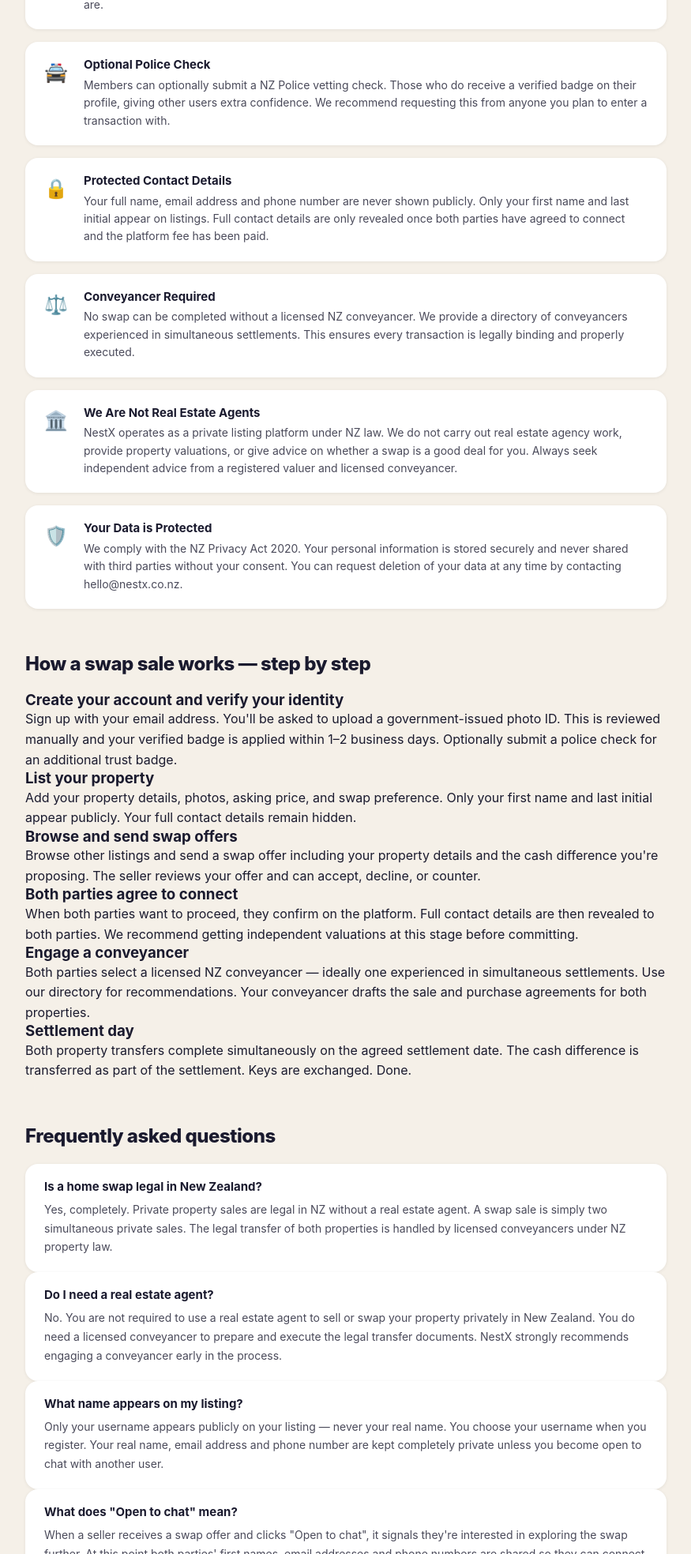
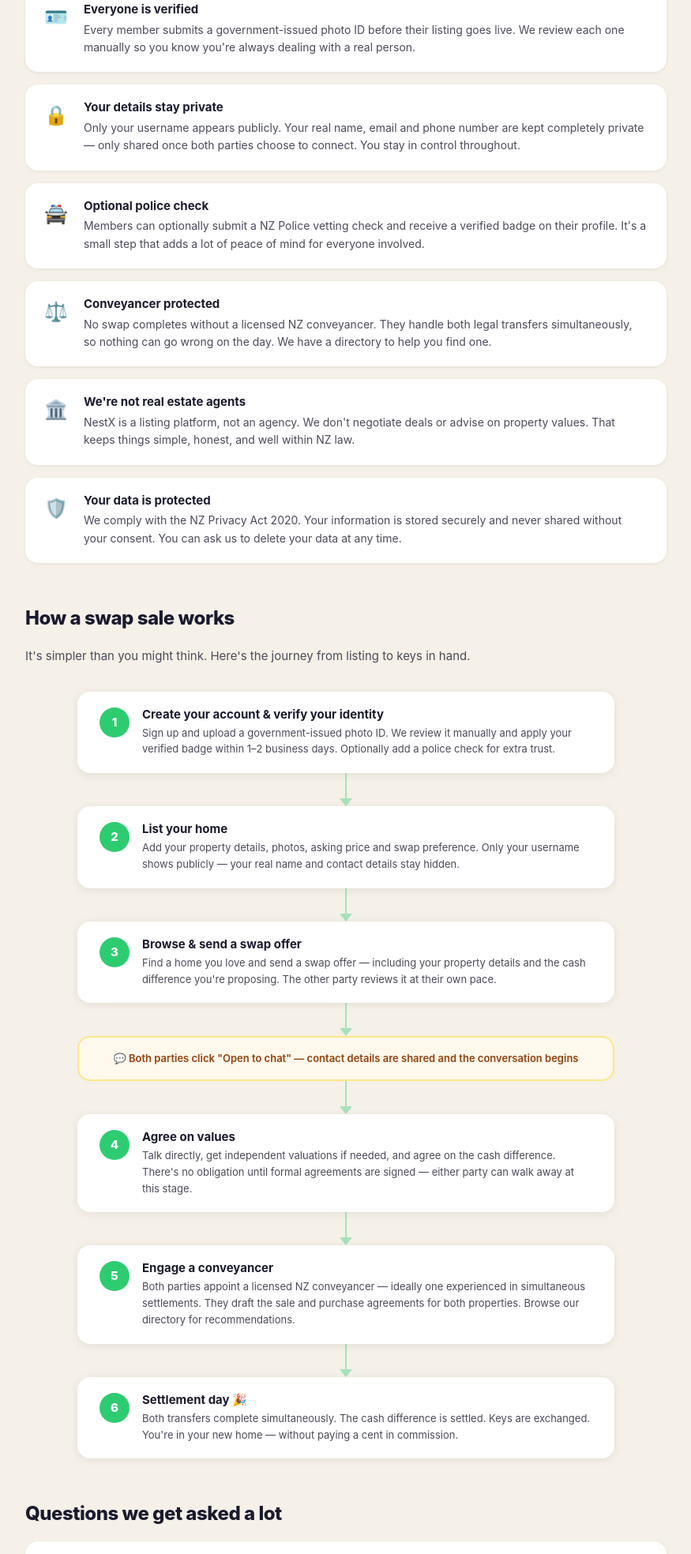
Before and after one commit to shalishajaelyn/swapnest, a website: page pages/about.html in a window 1280 px wide. Shown: the part 832-2800 px from the top of the page at 79% size, without its empty margins (202-1077 px from the left). Drawn offline with nearby package versions, Linux system fonts and the light colour scheme.

Commit message:
Update about.html

```diff
--- a/pages/about.html
+++ b/pages/about.html
@@ -5,6 +5,19 @@
   <meta name="viewport" content="width=device-width, initial-scale=1.0">
   <title>About NestX — NZ Home Swap Marketplace</title>
   <link rel="stylesheet" href="../css/style.css">
+  <style>
+    /* ── FLOWCHART ── */
+    .flowchart { display: flex; flex-direction: column; align-items: center; gap: 0; max-width: 680px; margin: 0 auto; }
+    .flow-step { background: white; border-radius: 16px; padding: 1.25rem 1.75rem; width: 100%; box-shadow: 0 2px 12px rgba(0,0,0,0.08); display: flex; align-items: flex-start; gap: 1rem; position: relative; }
+    .flow-num { width: 38px; height: 38px; border-radius: 50%; background: #2ecc71; color: white; font-weight: 800; font-size: 15px; display: flex; align-items: center; justify-content: center; flex-shrink: 0; }
+    .flow-content h3 { font-size: 15px; font-weight: 700; color: #1a1a2e; margin-bottom: 4px; }
+    .flow-content p { font-size: 13px; color: #4a4a5a; line-height: 1.6; margin: 0; }
+    .flow-arrow { width: 2px; height: 32px; background: #2ecc71; margin: 0 auto; opacity: 0.4; }
+    .flow-arrow-head { width: 0; height: 0; border-left: 8px solid transparent; border-right: 8px solid transparent; border-top: 10px solid #2ecc71; margin: 0 auto; opacity: 0.4; }
+    .flow-connector { display: flex; flex-direction: column; align-items: center; }
+    .flow-decision { background: #fef9ec; border: 2px solid #fde68a; border-radius: 16px; padding: 1rem 1.75rem; width: 100%; text-align: center; }
+    .flow-decision p { font-size: 13px; color: #92400e; font-weight: 600; margin: 0; }
+  </style>
 </head>
 <body>
 
@@ -25,14 +38,14 @@
 
   <div class="disclaimer-banner">
     <div class="container">
-      <strong>Match. Swap. Move.</strong> — New Zealand's first private home swap marketplace
+      <strong>Match. Swap. Move.</strong> — New Zealand's private home swap marketplace
     </div>
   </div>
 
   <div class="page-header">
     <div class="container">
       <h1>About NestX</h1>
-      <p>New Zealand's verified private home swap marketplace</p>
+      <p>A smarter way to move home in New Zealand</p>
     </div>
   </div>
 
@@ -42,172 +55,191 @@
     <section class="about-section">
       <div class="about-intro">
         <h2>What is NestX?</h2>
-        <p>NestX is New Zealand's first dedicated home swap marketplace. We connect homeowners who want to sell their property with others who want to do the same — and explore whether swapping makes more sense than the traditional sale process.</p>
-        <p>A swap sale works like two private sales happening simultaneously. Both parties agree on their respective property values, the owner of the lower-value property pays the difference to the other, and a licensed NZ conveyancer handles both legal transfers on the same settlement day.</p>
-        <p>NestX is a <strong>private listing platform only</strong>. We connect willing parties — we do not act as a real estate agent, provide property valuations, offer legal advice, or negotiate on anyone's behalf. We strongly recommend all users seek independent legal and financial advice before entering any agreement.</p>
+        <p>Moving home is one of the biggest decisions you'll ever make — and it doesn't have to mean handing over tens of thousands of dollars in agent fees. NestX is a private marketplace where New Zealand homeowners can list their property, connect with others looking to move, and explore whether a direct swap makes more sense than the traditional sale process.</p>
+        <p>A swap sale is simply two private sales happening at the same time. Both homeowners agree on their property values, the difference is settled between them, and a licensed NZ conveyancer takes care of the legal side. No agent in the middle. No commission. Just two people helping each other find a better fit.</p>
+        <p>NestX is a <strong>private listing platform only</strong>. We connect willing parties — we don't act as a real estate agent, provide valuations, or give advice on whether a deal is right for you. We always recommend getting independent legal and financial advice before entering any agreement.</p>
       </div>
     </section>
 
     <!-- TRUST & SAFETY -->
     <section class="about-section">
-      <h2>Is NestX safe and legitimate?</h2>
-      <p>We've built safety into every step of the platform. Here's exactly what we do to protect you:</p>
+      <h2>You're in safe hands</h2>
+      <p style="color:var(--text-mid);margin-bottom:1.5rem;font-size:15px;line-height:1.7;">We've thought carefully about how to make this process feel safe and trustworthy. Here's what we do to protect you every step of the way.</p>
 
       <div class="trust-detail-grid">
         <div class="trust-detail-card">
           <div class="trust-detail-icon">🪪</div>
           <div>
-            <h3>Identity Verification</h3>
-            <p>Every member is required to submit a government-issued photo ID (driver's licence or passport) before listing a property or sending swap offers. This ensures every person on the platform is who they say they are.</p>
+            <h3>Everyone is verified</h3>
+            <p>Every member submits a government-issued photo ID before their listing goes live. We review each one manually so you know you're always dealing with a real person.</p>
+          </div>
+        </div>
+        <div class="trust-detail-card">
+          <div class="trust-detail-icon">🔒</div>
+          <div>
+            <h3>Your details stay private</h3>
+            <p>Only your username appears publicly. Your real name, email and phone number are kept completely private — only shared once both parties choose to connect. You stay in control throughout.</p>
           </div>
         </div>
         <div class="trust-detail-card">
           <div class="trust-detail-icon">🚔</div>
           <div>
-            <h3>Optional Police Check</h3>
-            <p>Members can optionally submit a NZ Police vetting check. Those who do receive a verified badge on their profile, giving other users extra confidence. We recommend requesting this from anyone you plan to enter a transaction with.</p>
-          </div>
-        </div>
-        <div class="trust-detail-card">
-          <div class="trust-detail-icon">🔒</div>
-          <div>
-            <h3>Protected Contact Details</h3>
-            <p>Your full name, email address and phone number are never shown publicly. Only your first name and last initial appear on listings. Full contact details are only revealed once both parties have agreed to connect and the platform fee has been paid.</p>
+            <h3>Optional police check</h3>
+            <p>Members can optionally submit a NZ Police vetting check and receive a verified badge on their profile. It's a small step that adds a lot of peace of mind for everyone involved.</p>
           </div>
         </div>
         <div class="trust-detail-card">
           <div class="trust-detail-icon">⚖️</div>
           <div>
-            <h3>Conveyancer Required</h3>
-            <p>No swap can be completed without a licensed NZ conveyancer. We provide a directory of conveyancers experienced in simultaneous settlements. This ensures every transaction is legally binding and properly executed.</p>
+            <h3>Conveyancer protected</h3>
+            <p>No swap completes without a licensed NZ conveyancer. They handle both legal transfers simultaneously, so nothing can go wrong on the day. We have a directory to help you find one.</p>
           </div>
         </div>
         <div class="trust-detail-card">
           <div class="trust-detail-icon">🏛️</div>
           <div>
-            <h3>We Are Not Real Estate Agents</h3>
-            <p>NestX operates as a private listing platform under NZ law. We do not carry out real estate agency work, provide property valuations, or give advice on whether a swap is a good deal for you. Always seek independent advice from a registered valuer and licensed conveyancer.</p>
+            <h3>We're not real estate agents</h3>
+            <p>NestX is a listing platform, not an agency. We don't negotiate deals or advise on property values. That keeps things simple, honest, and well within NZ law.</p>
           </div>
         </div>
         <div class="trust-detail-card">
           <div class="trust-detail-icon">🛡️</div>
           <div>
-            <h3>Your Data is Protected</h3>
-            <p>We comply with the NZ Privacy Act 2020. Your personal information is stored securely and never shared with third parties without your consent. You can request deletion of your data at any time by contacting hello@nestx.co.nz.</p>
+            <h3>Your data is protected</h3>
+            <p>We comply with the NZ Privacy Act 2020. Your information is stored securely and never shared without your consent. You can ask us to delete your data at any time.</p>
           </div>
         </div>
       </div>
     </section>
 
-    <!-- HOW IT WORKS DETAIL -->
+    <!-- HOW IT WORKS — FLOWCHART -->
     <section class="about-section">
-      <h2>How a swap sale works — step by step</h2>
-      <div class="steps-detail">
-        <div class="step-detail">
-          <div class="step-num">1</div>
-          <div>
-            <h3>Create your account and verify your identity</h3>
-            <p>Sign up with your email address. You'll be asked to upload a government-issued photo ID. This is reviewed manually and your verified badge is applied within 1–2 business days. Optionally submit a police check for an additional trust badge.</p>
+      <h2>How a swap sale works</h2>
+      <p style="color:var(--text-mid);margin-bottom:2rem;font-size:15px;line-height:1.7;">It's simpler than you might think. Here's the journey from listing to keys in hand.</p>
+
+      <div class="flowchart">
+
+        <div class="flow-step">
+          <div class="flow-num">1</div>
+          <div class="flow-content">
+            <h3>Create your account &amp; verify your identity</h3>
+            <p>Sign up and upload a government-issued photo ID. We review it manually and apply your verified badge within 1–2 business days. Optionally add a police check for extra trust.</p>
           </div>
         </div>
-        <div class="step-detail">
-          <div class="step-num">2</div>
-          <div>
-            <h3>List your property</h3>
-            <p>Add your property details, photos, asking price, and swap preference. Only your first name and last initial appear publicly. Your full contact details remain hidden.</p>
+        <div class="flow-connector"><div class="flow-arrow"></div><div class="flow-arrow-head"></div></div>
+
+        <div class="flow-step">
+          <div class="flow-num">2</div>
+          <div class="flow-content">
+            <h3>List your home</h3>
+            <p>Add your property details, photos, asking price and swap preference. Only your username shows publicly — your real name and contact details stay hidden.</p>
           </div>
         </div>
-        <div class="step-detail">
-          <div class="step-num">3</div>
-          <div>
-            <h3>Browse and send swap offers</h3>
-            <p>Browse other listings and send a swap offer including your property details and the cash difference you're proposing. The seller reviews your offer and can accept, decline, or counter.</p>
+        <div class="flow-connector"><div class="flow-arrow"></div><div class="flow-arrow-head"></div></div>
+
+        <div class="flow-step">
+          <div class="flow-num">3</div>
+          <div class="flow-content">
+            <h3>Browse &amp; send a swap offer</h3>
+            <p>Find a home you love and send a swap offer — including your property details and the cash difference you're proposing. The other party reviews it at their own pace.</p>
           </div>
         </div>
-        <div class="step-detail">
-          <div class="step-num">4</div>
-          <div>
-            <h3>Both parties agree to connect</h3>
-            <p>When both parties want to proceed, they confirm on the platform. Full contact details are then revealed to both parties. We recommend getting independent valuations at this stage before committing.</p>
+        <div class="flow-connector"><div class="flow-arrow"></div><div class="flow-arrow-head"></div></div>
+
+        <div class="flow-decision">
+          <p>💬 Both parties click "Open to chat" — contact details are shared and the conversation begins</p>
+        </div>
+        <div class="flow-connector"><div class="flow-arrow"></div><div class="flow-arrow-head"></div></div>
+
+        <div class="flow-step">
+          <div class="flow-num">4</div>
+          <div class="flow-content">
+            <h3>Agree on values</h3>
+            <p>Talk directly, get independent valuations if needed, and agree on the cash difference. There's no obligation until formal agreements are signed — either party can walk away at this stage.</p>
           </div>
         </div>
-        <div class="step-detail">
-          <div class="step-num">5</div>
-          <div>
+        <div class="flow-connector"><div class="flow-arrow"></div><div class="flow-arrow-head"></div></div>
+
+        <div class="flow-step">
+          <div class="flow-num">5</div>
+          <div class="flow-content">
             <h3>Engage a conveyancer</h3>
-            <p>Both parties select a licensed NZ conveyancer — ideally one experienced in simultaneous settlements. Use our directory for recommendations. Your conveyancer drafts the sale and purchase agreements for both properties.</p>
+            <p>Both parties appoint a licensed NZ conveyancer — ideally one experienced in simultaneous settlements. They draft the sale and purchase agreements for both properties. Browse our directory for recommendations.</p>
           </div>
         </div>
-        <div class="step-detail">
-          <div class="step-num">6</div>
-          <div>
-            <h3>Settlement day</h3>
-            <p>Both property transfers complete simultaneously on the agreed settlement date. The cash difference is transferred as part of the settlement. Keys are exchanged. Done.</p>
+        <div class="flow-connector"><div class="flow-arrow"></div><div class="flow-arrow-head"></div></div>
+
+        <div class="flow-step">
+          <div class="flow-num">6</div>
+          <div class="flow-content">
+            <h3>Settlement day 🎉</h3>
+            <p>Both transfers complete simultaneously. The cash difference is settled. Keys are exchanged. You're in your new home — without paying a cent in commission.</p>
           </div>
         </div>
+
       </div>
     </section>
 
     <!-- FAQ -->
     <section class="about-section" id="faq">
-      <h2>Frequently asked questions</h2>
-      <div class="faq-list">
+      <h2>Questions we get asked a lot</h2>
+      <div class="faq-section">
 
         <div class="faq-item-full">
           <h4>Is a home swap legal in New Zealand?</h4>
-          <p>Yes, completely. Private property sales are legal in NZ without a real estate agent. A swap sale is simply two simultaneous private sales. The legal transfer of both properties is handled by licensed conveyancers under NZ property law.</p>
+          <p>Absolutely. Private property sales are completely legal in NZ without a real estate agent. A swap is simply two simultaneous private sales — perfectly ordinary under NZ property law, just handled a little differently.</p>
         </div>
 
         <div class="faq-item-full">
           <h4>Do I need a real estate agent?</h4>
-          <p>No. You are not required to use a real estate agent to sell or swap your property privately in New Zealand. You do need a licensed conveyancer to prepare and execute the legal transfer documents. NestX strongly recommends engaging a conveyancer early in the process.</p>
+          <p>No — you don't need an agent to sell or swap privately in New Zealand. You do need a licensed conveyancer to handle the legal side, and we strongly recommend engaging one early. Our conveyancer directory is a great place to start.</p>
         </div>
 
         <div class="faq-item-full">
           <h4>What name appears on my listing?</h4>
-          <p>Only your username appears publicly on your listing — never your real name. You choose your username when you register. Your real name, email address and phone number are kept completely private unless you become open to chat with another user.</p>
+          <p>Just your username — nothing more. Your real name, email address and phone number stay completely private until you choose to become open to chat with someone.</p>
         </div>
 
         <div class="faq-item-full">
           <h4>What does "Open to chat" mean?</h4>
-          <p>When a seller receives a swap offer and clicks "Open to chat", it signals they're interested in exploring the swap further. At this point both parties' first names, email addresses and phone numbers are shared so they can connect directly. Being open to chat is not a legally binding commitment — either party can still walk away. No formal agreement exists until both parties sign sale and purchase agreements through a licensed conveyancer.</p>
+          <p>When both parties click "Open to chat", it means you're interested in exploring things further. At that point, first names and contact details are shared so you can talk directly. It's not a commitment — either of you can still walk away. Nothing is binding until your conveyancer has formal agreements signed.</p>
         </div>
 
         <div class="faq-item-full">
-          <h4>How is the cash difference calculated and paid?</h4>
-          <p>Both parties agree on the value of each property — ideally based on independent registered valuations. The difference between the two values is paid by the owner of the lower-value property to the owner of the higher-value property. This payment is handled by the conveyancer as part of the settlement process.</p>
+          <h4>How is the cash difference worked out?</h4>
+          <p>You and the other party agree on each home's value — ideally with independent registered valuations to give everyone confidence. The owner of the lower-value property pays the difference to the other as part of the settlement. Your conveyancer handles the mechanics.</p>
         </div>
 
         <div class="faq-item-full">
-          <h4>What if we can't agree on property values?</h4>
-          <p>Either party can commission an independent registered valuation (typically $800–$1,200 in NZ). If you still can't agree, you are under no obligation to proceed — there is no binding agreement until both parties have signed formal sale and purchase agreements through their conveyancers.</p>
+          <h4>What if we can't agree on values?</h4>
+          <p>That's okay — it happens. You can both get independent registered valuations (typically $800–$1,200 in NZ) to get an objective view. If you still can't reach agreement, there's no obligation to proceed. No harm done.</p>
         </div>
 
         <div class="faq-item-full">
           <h4>What does NestX charge?</h4>
-          <p>NestX charges a one-off registration fee of <strong>0.1% of your property's Rateable Value (RV)</strong>, with a minimum of $500 NZD.</p>
-          <p>There is an optional <strong>Swap or Sell upgrade for $199</strong> — this allows your listing to accept both swap offers and straight purchase offers.</p>
-          <p>There is <strong>no commission</strong> charged on any swap or sale. Every dollar of profit from your transaction stays with you.</p>
+          <p>A one-off registration fee of <strong>0.1% of your property's Rateable Value (RV)</strong>, with a minimum of $500 NZD.</p>
+          <p style="margin-top:8px;">There's an optional <strong>Premium upgrade for $199</strong> — this lets your listing accept both swap and straight purchase offers, and gives you the option to show your contact details publicly.</p>
+          <p style="margin-top:8px;"><strong>No commission</strong> on any swap or sale. Every dollar of your profit stays with you.</p>
         </div>
 
         <div class="faq-item-full">
           <h4>What if the other party backs out?</h4>
-          <p>Until formal sale and purchase agreements are signed with your conveyancer, either party can withdraw without penalty. Once signed, standard NZ property law conditions apply. Your conveyancer will advise you on any conditions or exit clauses in your agreement.</p>
+          <p>Until formal sale and purchase agreements are signed with your conveyancers, either party can withdraw without penalty. Once signed, standard NZ property law conditions apply — your conveyancer will explain any conditions or exit clauses.</p>
         </div>
 
         <div class="faq-item-full">
           <h4>Can I swap with someone in a different city?</h4>
-          <p>Yes, though most swaps work best within the same region for practical reasons. Cross-city swaps do happen — particularly between people specifically looking to relocate.</p>
+          <p>Yes — though many swaps work well within the same region simply for practical reasons. Cross-city swaps absolutely happen, especially among people who are specifically looking to relocate.</p>
         </div>
 
         <div class="faq-item-full">
           <h4>What if I have a mortgage?</h4>
-          <p>If either property has a mortgage, your bank will need to be involved in the settlement process. Your conveyancer handles this coordination. Speak to your bank early — most mortgages are portable or can be discharged and re-drawn on the new property.</p>
+          <p>Your bank will need to be part of the settlement process. Most mortgages are portable or can be discharged and re-drawn on your new property. Your conveyancer handles this coordination — just make sure to speak to your bank early so there are no surprises.</p>
         </div>
 
         <div class="faq-item-full">
           <h4>Is NestX a real estate agent?</h4>
-          <p>No. NestX is a private listing platform — an online noticeboard that connects willing parties. We are not licensed under the Real Estate Agents Act 2008 and do not carry out real estate agency work. We do not negotiate on your behalf, provide property valuations, or advise you on whether a deal is good for you. Always seek independent advice.</p>
+          <p>No. NestX is a private listing platform — an online space where willing parties can find each other. We're not licensed under the Real Estate Agents Act 2008 and don't carry out agency work. We don't negotiate deals or advise on property values. Always get independent advice from people qualified to give it.</p>
         </div>
 
       </div>
@@ -215,8 +247,8 @@
 
     <!-- CONTACT -->
     <section class="about-section about-contact">
-      <h2>Get in touch</h2>
-      <p>Have a question not answered here? We're here to help.</p>
+      <h2>Still have questions?</h2>
+      <p style="color:var(--text-mid);margin-bottom:1.5rem;font-size:15px;">We're a small team and we genuinely love hearing from people. Drop us a line — we'll get back to you promptly.</p>
       <a href="mailto:hello@nestx.co.nz" class="btn btn-primary">hello@nestx.co.nz</a>
     </section>
 
@@ -226,13 +258,14 @@
     <div class="container footer-inner">
       <div class="footer-brand">
         <span class="logo"><img src="https://dacpuhfkuprqqaqoxwll.supabase.co/storage/v1/object/public/assets/Birdhouse%20Logo.png" alt="NestX" style="width:32px;height:32px;border-radius:4px;">NestX</span>
-        <p>New Zealand's verified private home swap marketplace.</p>
+        <p>New Zealand's private home swap marketplace.</p>
       </div>
       <div class="footer-links">
         <a href="../browse.html">Browse</a>
-        <a href="../post.html">List a home</a>
+        <a href="register-lister.html">List a home</a>
         <a href="about.html">About</a>
         <a href="conveyancers.html">Conveyancers</a>
+        <a href="pricing.html">Pricing</a>
         <a href="terms.html">Terms of use</a>
         <a href="privacy.html">Privacy policy</a>
         <a href="mailto:hello@nestx.co.nz">Contact</a>
```
